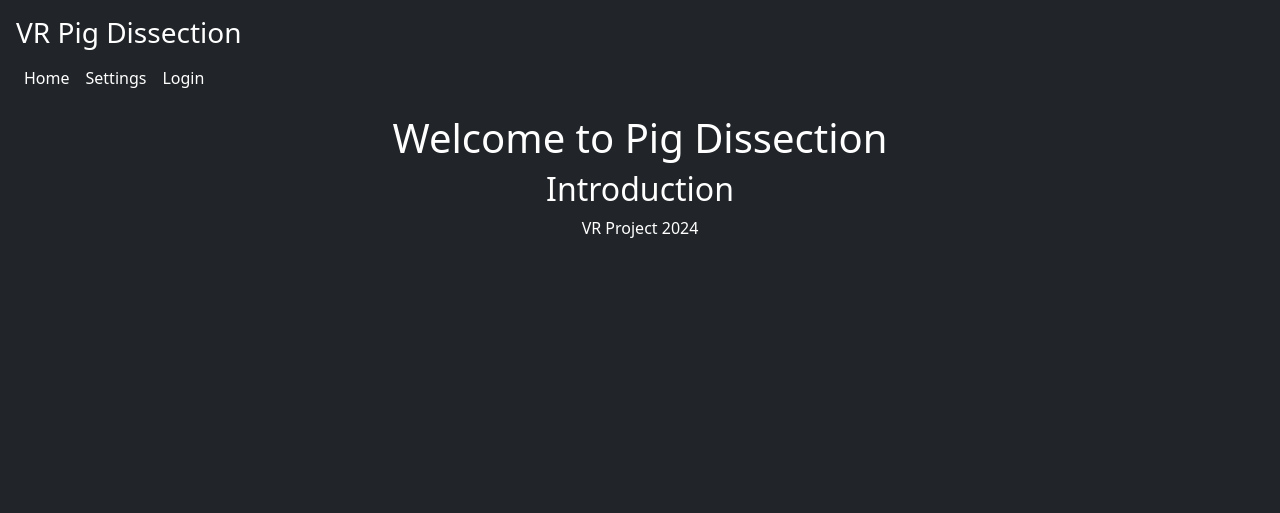
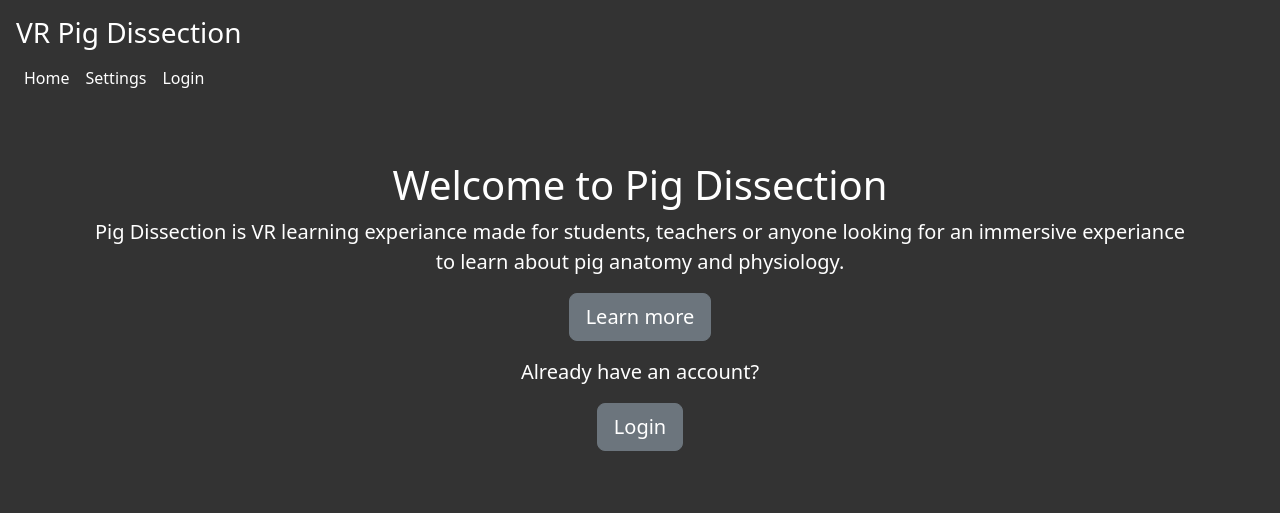
Before and after one commit to magicman8106/VR_Group_Project, a Flask app: page / in a window 1280 px wide. Shown: the top 513 px of the page. Run offline with Flask 3, Linux system fonts and the light colour scheme.

Commit message:
added some more spice to landing page

```diff
--- a/web/templates/base.html
+++ b/web/templates/base.html
@@ -1,31 +1,21 @@
 <!DOCTYPE html>
 <html>
     <head>
-        <title></title>
         <link href="https://cdn.jsdelivr.net/npm/bootstrap@5.2.3/dist/css/bootstrap.min.css" rel="stylesheet" integrity="sha384-rbsA2VBKQhggwzxH7pPCaAqO46MgnOM80zW1RWuH61DGLwZJEdK2Kadq2F9CUG65" crossorigin="anonymous">
+    </head>
+    <body >
         <div class="cover-container d-flex w-100 h-100 p-3 mx-auto flex-column">
             <header class="masthead mb-auto">
                 <div class="inner justify-content-start">
                     <h3 class="masthead-brand ">VR Pig Dissection</h3>
                     <nav class="nav nav-masthead justify-content-start">
-
                         <a href="/pig-part-1" class="nav-link px-2 text-white">Home</a>
-
-
-
                         <a href="/pig-part-2" class="nav-link px-2 text-white">Settings</a>
-
-
-
                         <a href="/login" class="nav-link px-2 text-white">Login</a>
                     </nav>
                 </div>
             </header>
         </div>
-
-    </head>
-    <body >
-
         {% block content%}
         {%endblock%}
         <script src="https://cdn.jsdelivr.net/npm/bootstrap@5.2.3/dist/js/bootstrap.bundle.min.js" integrity="sha384-kenU1KFdBIe4zVF0s0G1M5b4hcpxyD9F7jL+jjXkk+Q2h455rYXK/7HAuoJl+0I4" crossorigin="anonymous"></script>
--- a/web/templates/landing_page.html
+++ b/web/templates/landing_page.html
@@ -1,18 +1,30 @@
 {%extends "base.html"%}
 {% block content %}
+<style>
+    body{
+        background-color: #333;
 
+    }
+    p{
+        font-size: 20px;
 
-<body class="bg-dark text-white">
-
-
-    <main role="main" class="inner-cover text-center">
-        <h1 class="cover-heading">Welcome to Pig Dissection</h1>
-        <h2>Introduction</h2>
-        <p>VR Project 2024</p>
-    </main>
-
-
+    }
+    #myContainer{
+        height: 50vh;
+    }
+</style>
+<body class="text-white">
+    <div class="cover-container d-flex w-100 p-3 mx-auto flex-column justify-content-center h-100vh " id="myContainer">
+        <main role="main" class="inner-cover text-center">
+            <h1 class="cover-heading">Welcome to Pig Dissection</h1>
+            <p class="lead">Pig Dissection is VR learning experiance made for students, teachers or anyone looking for an immersive experiance</br>to learn  about pig anatomy and physiology.</p>
+            <p class="lead">
+                <a href="" class="btn btn-lg btn-secondary">Learn more</a>
+            </p>
+            <p class="lead">Already have an account?</p>
+            <p class="lead" class="btn btn-lg btn-secondary"><a href="" class="btn btn-lg btn-secondary">Login</a></p>
+        </main>
+    </div>
 </body>
-
 </html>
 {% endblock %}
```
